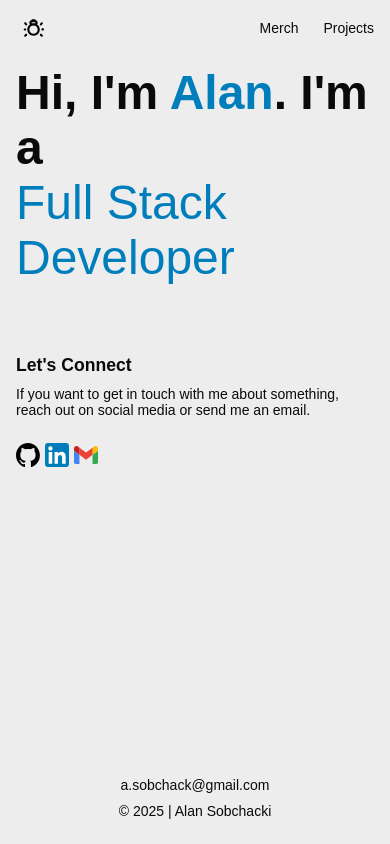
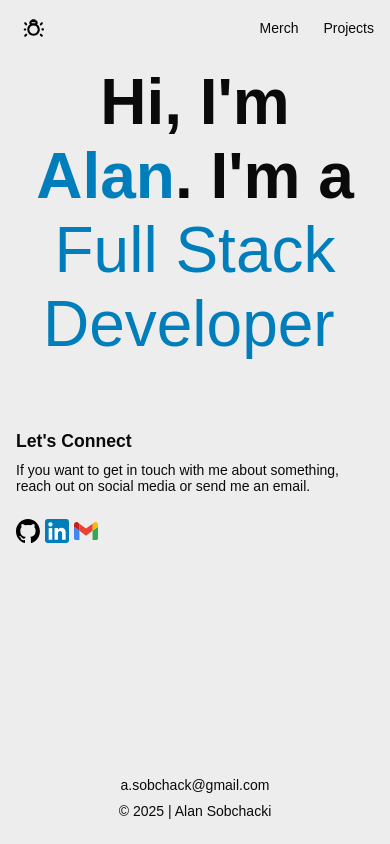
Before and after one commit to alansobchacki/personal-nextjs-website, a Next.js app: page / in a window 390 px wide. Built offline with nearby package versions, Linux system fonts and the light colour scheme.

Commit message:
apply mobile-friendly design tweaks.

```diff
--- a/src/app/components/layout/greetingsSection/greetings.style.ts
+++ b/src/app/components/layout/greetingsSection/greetings.style.ts
@@ -40,6 +40,11 @@ export const GreetingsText = styled.h1`
   @media (max-width: 750px) {
     font-size: 3rem;
   }
+
+  @media (max-width: 450px) {
+    font-size: 4rem;
+    text-align: center;
+  }
 `;
 
 export const NameHighlight = styled.span`
@@ -56,6 +61,11 @@ export const AnimatedText = styled.p`
 
   @media (max-width: 750px) {
     font-size: 3rem;
+  }
+
+  @media (max-width: 450px) {
+    font-size: 4rem;
+    text-align: center;
   }
 `;
 
--- a/src/app/page.tsx
+++ b/src/app/page.tsx
@@ -14,9 +14,11 @@ export default function Home() {
         }}
       />
       <Header />
-      <GreetingsSection />
-      <ContactSection />
-      <Footer />
+      <div style={{ display: "flex", flexDirection: "column", justifyContent: "flex-end", height: "100%"}}>
+        <GreetingsSection />
+        <ContactSection />
+        <Footer />
+      </div>
     </div>
   );
 }
```
